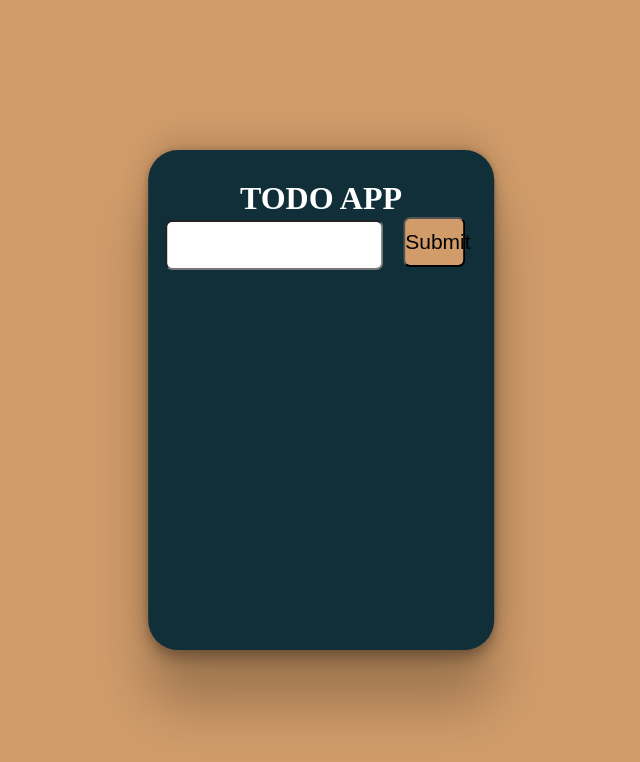
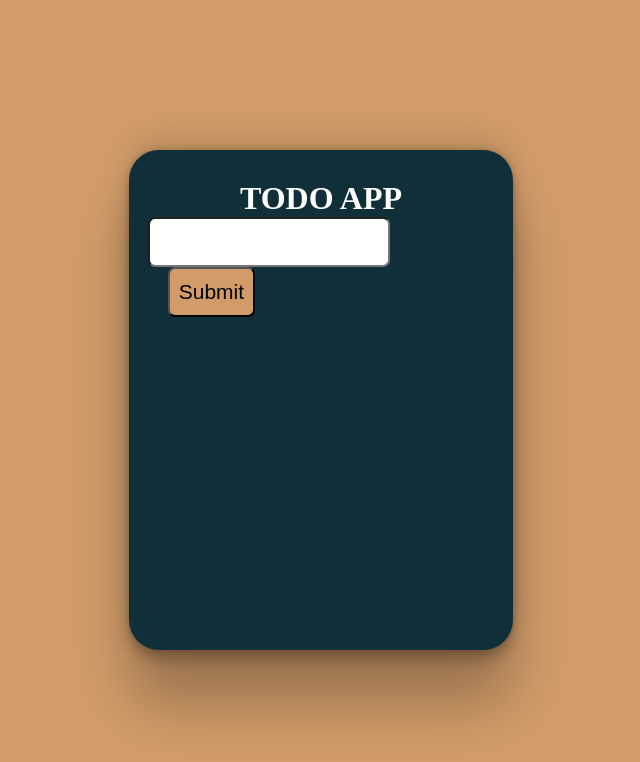
Before and after one commit to Nky237/React_Todo_App, a React (Vite) app: page / in a window 1280 px wide. Shown: the top 762 px of the page, without its empty margins (319-959 px from the left). Built offline with nearby package versions, Linux system fonts and the light colour scheme.

Commit message:
made some height changes

```diff
--- a/src/App.css
+++ b/src/App.css
@@ -9,7 +9,7 @@ body{
 }
 .App{
     overflow-y: hidden;
-    width: 27%;
+    width: 30%;
     position: absolute;
     top: 50%;
     left: 50%;
@@ -36,7 +36,7 @@ h1{
     border-radius: 7px;
 }
 .form button{
-    width: 20%;
+    width: 25%;
     margin-left: 20px;
     font-size: 21px;
     background-color: #D19C6A;
```
